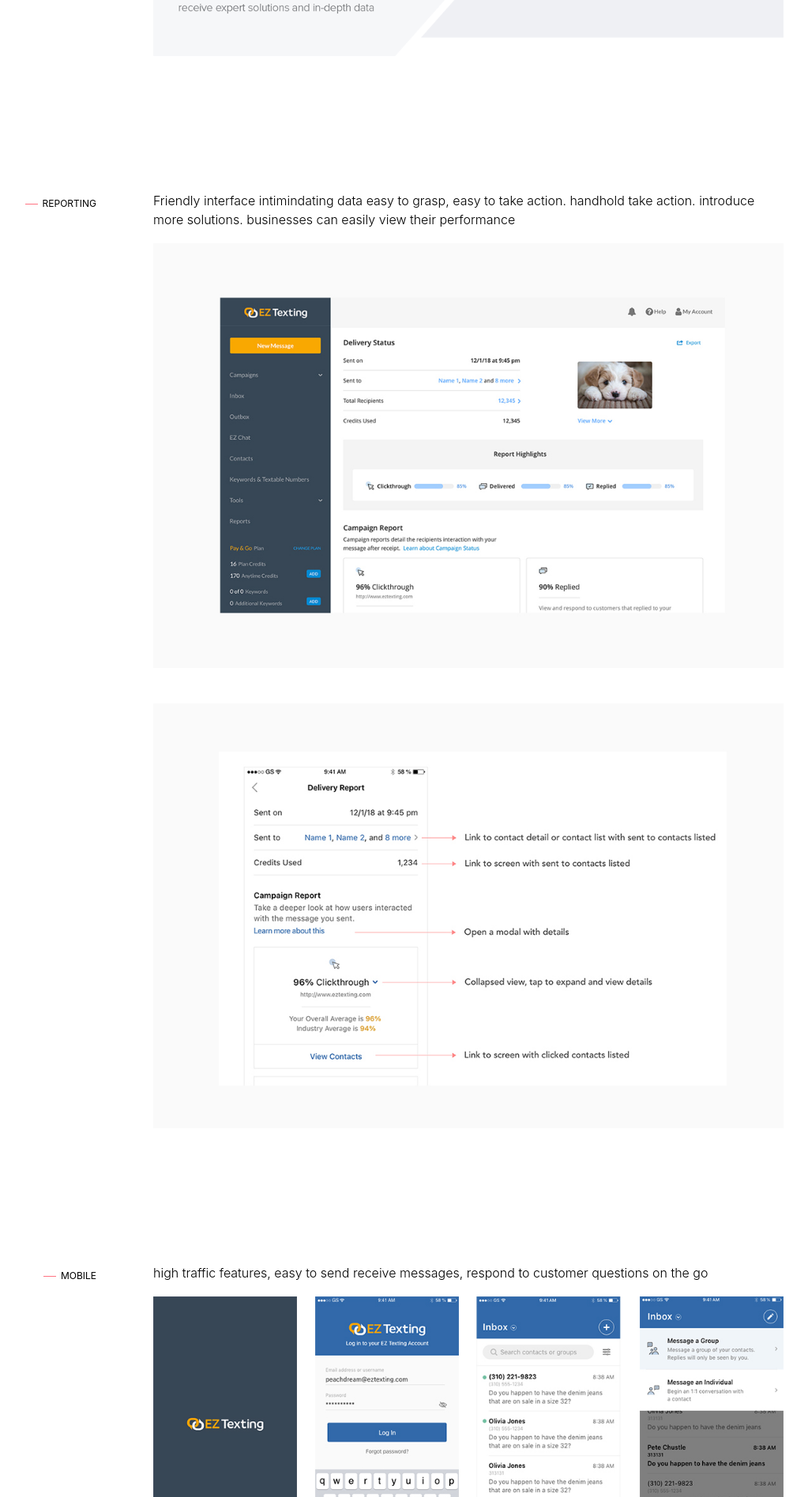
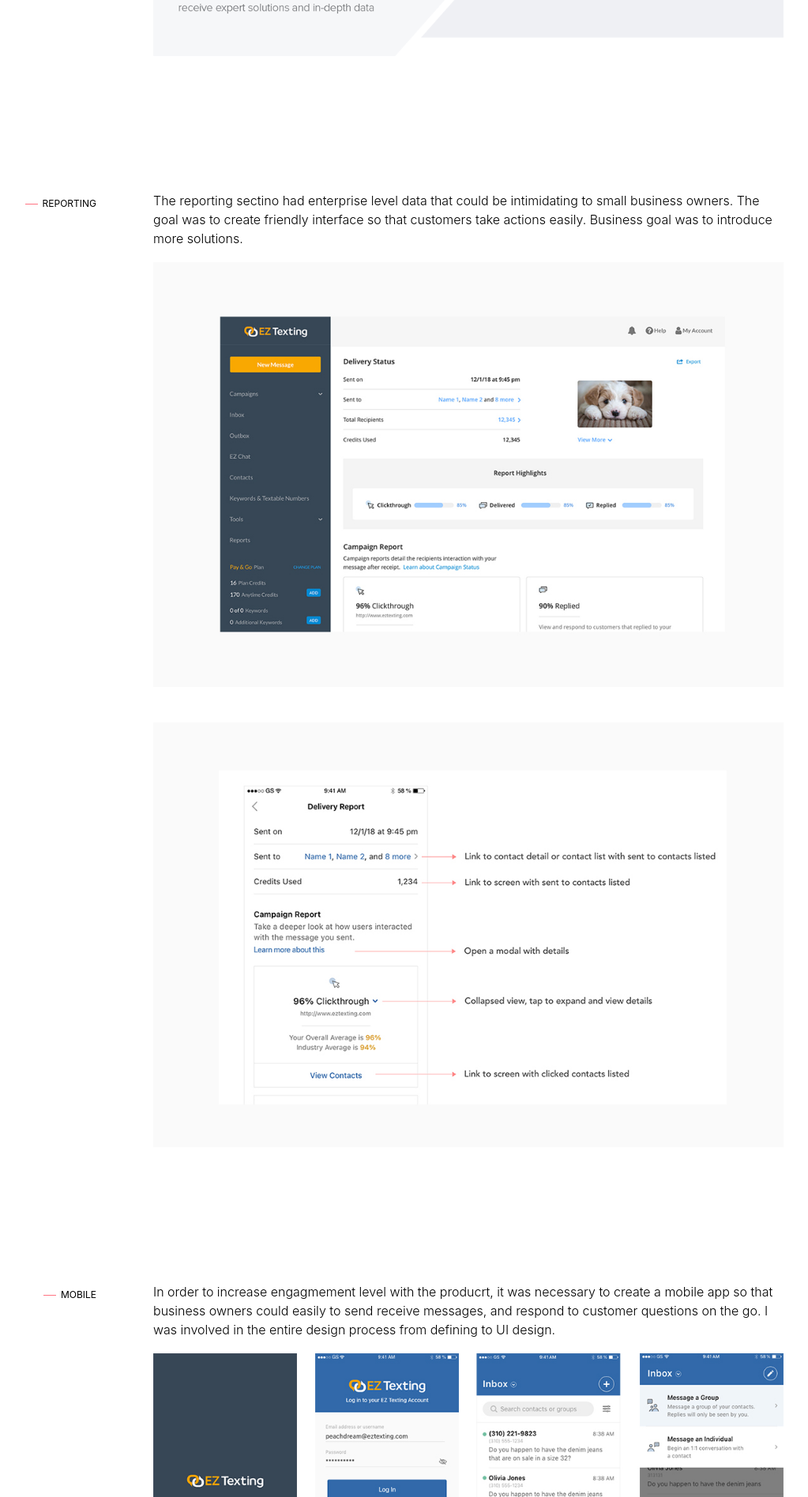
Before and after one commit to brandnewjinah/portfolio, a React (Create React App) app: page /eztext in a window 1280 px wide. Shown: the part 1259-3155 px from the top of the page at 79% size, without its empty margins (216-1239 px from the left). Built offline with nearby package versions, Linux system fonts and the light colour scheme.

Commit message:
edit project descriptions

```diff
--- a/public/index.html
+++ b/public/index.html
@@ -24,7 +24,7 @@
       work correctly both with client-side routing and a non-root public URL.
       Learn how to configure a non-root public URL by running `npm run build`.
     -->
-    <title>React App</title>
+    <title>Jinah Lee</title>
   </head>
   <body>
     <noscript>You need to enable JavaScript to run this app.</noscript>
--- a/src/pages/Project.tsx
+++ b/src/pages/Project.tsx
@@ -32,7 +32,10 @@ const Project: FC<Props> = () => {
           overline="Web Development"
           color="#9dbbad"
         >
-          <p>Rimowa.com is an e-commerce site for luxury travel gears.</p>
+          <p>
+            Rimowa.com is an e-commerce site for luxury travel gears. I cloned
+            this site with the emphasis on seamless checkout flow.
+          </p>
         </List>
       </Link>
       <Link to="/abbapp">
@@ -42,7 +45,10 @@ const Project: FC<Props> = () => {
           overline="Mobile Development"
           color="#9dbbad"
         >
-          <p>Airbnb App clone project using React Native.</p>
+          <p>
+            Airbnb App clone project using React Native. This was a solo project
+            with emphasis on UI components and live chat feature.
+          </p>
         </List>
       </Link>
       <Link to="/uicomp">
@@ -52,7 +58,10 @@ const Project: FC<Props> = () => {
           overline="Mobile Development"
           color="#9dbbad"
         >
-          <p>Custom UI components for React Native.</p>
+          <p>
+            Custom UI components for React Native. I'm continuously buidng the
+            components and hope to share it as open-source.
+          </p>
         </List>
       </Link>
       <Link to="/abb">
@@ -62,7 +71,10 @@ const Project: FC<Props> = () => {
           overline="Web Development"
           color="#9dbbad"
         >
-          <p>Airbnb.co.kr site clone using React.</p>
+          <p>
+            Airbnb.co.kr site clone using React with emphasis on list/map view
+            and filtering.
+          </p>
         </List>
       </Link>
       <Link to="/uxprojects">
--- a/src/pages/projects/eztext.tsx
+++ b/src/pages/projects/eztext.tsx
@@ -14,7 +14,7 @@ import Mobile from "../../assets/ezt/mobile.jpg";
 
 interface Props {}
 
-const Uicomp: FC<Props> = () => {
+const EZText: FC<Props> = () => {
   let history = useHistory();
   return (
     <Wrapper>
@@ -77,9 +77,10 @@ const Uicomp: FC<Props> = () => {
         <div className="col2">
           <div>
             <p>
-              Friendly interface intimindating data easy to grasp, easy to take
-              action. handhold take action. introduce more solutions. businesses
-              can easily view their performance
+              The reporting sectino had enterprise level data that could be
+              intimidating to small business owners. The goal was to create
+              friendly interface so that customers take actions easily. Business
+              goal was to introduce more solutions.
             </p>
             <img src={Report} alt="" />
             <img src={Report2} alt="" />
@@ -95,8 +96,11 @@ const Uicomp: FC<Props> = () => {
         <div className="col2">
           <div>
             <p>
-              high traffic features, easy to send receive messages, respond to
-              customer questions on the go
+              In order to increase engagmement level with the producrt, it was
+              necessary to create a mobile app so that business owners could
+              easily to send receive messages, and respond to customer questions
+              on the go. I was involved in the entire design process from
+              defining to UI design.
             </p>
             <img src={Mobile} alt="" />
           </div>
@@ -241,4 +245,4 @@ const Section = styled.section`
   }
 `;
 
-export default Uicomp;
+export default EZText;
```
